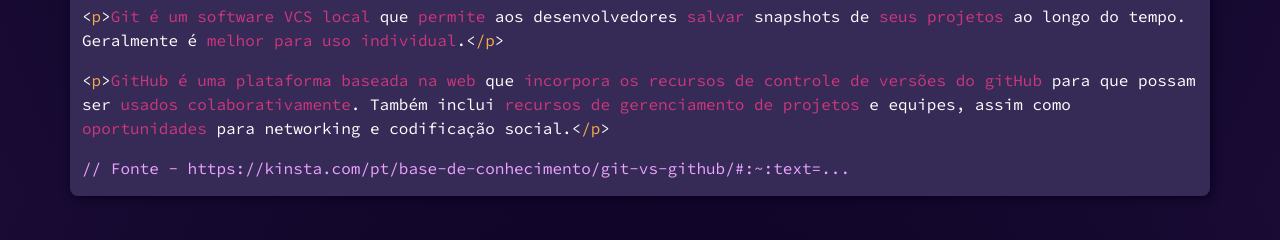
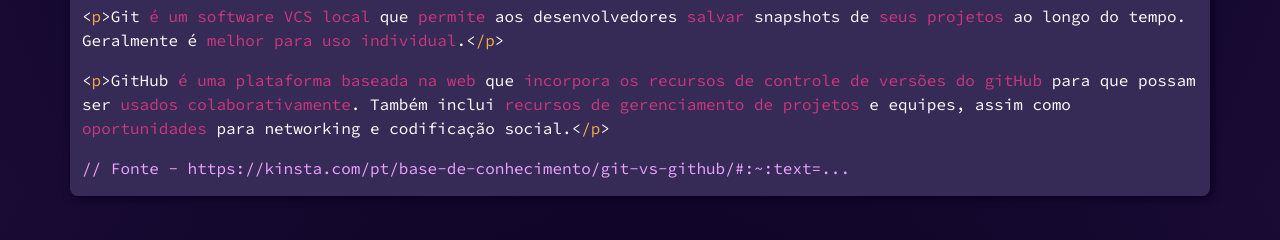
Before and after one commit to pedrolulcas/git-and-versioning, a plain HTML site: page index.html in a window 1280 px wide. Shown: the part 548-788 px from the top of the page. Drawn offline with nearby package versions, Linux system fonts and the light colour scheme.

Commit message:
added tag span

```diff
--- a/index.html
+++ b/index.html
@@ -24,8 +24,8 @@
             <div class="col">
                 <p class="comentario">// Bloco - 2</p>
                 <h1><<span>h1</span>> Git ou GitHub ?<<span>/h1</span>></h1>
-                <p><<span>p</span>><span class="destaque">Git é um software VCS local</span> que <span class="destaque">permite</span> aos desenvolvedores <span class="destaque">salvar</span> snapshots de <span class="destaque">seus projetos</span> ao longo do tempo. Geralmente é <span class="destaque">melhor para uso individual</span>.<<span>/p</span>></p>
-                <p><<span>p</span>><span class="destaque">GitHub é uma plataforma baseada na web</span> que <span class="destaque">incorpora os recursos de controle de versões do gitHub</span> para que possam ser <span class="destaque">usados colaborativamente</span>. Também inclui <span class="destaque">recursos de gerenciamento de projetos </span>e equipes, assim como <span class="destaque">oportunidades</span> para networking e codificação social.<<span>/p</span>></p>
+                <p><<span>p</span>>Git<span class="destaque"> é um software VCS local</span> que <span class="destaque">permite</span> aos desenvolvedores <span class="destaque">salvar</span> snapshots de <span class="destaque">seus projetos</span> ao longo do tempo. Geralmente é <span class="destaque">melhor para uso individual</span>.<<span>/p</span>></p>
+                <p><<span>p</span>>GitHub<span class="destaque"> é uma plataforma baseada na web</span> que <span class="destaque">incorpora os recursos de controle de versões do gitHub</span> para que possam ser <span class="destaque">usados colaborativamente</span>. Também inclui <span class="destaque">recursos de gerenciamento de projetos </span>e equipes, assim como <span class="destaque">oportunidades</span> para networking e codificação social.<<span>/p</span>></p>
                 <p class="comentario">// Fonte - <a href="https://kinsta.com/pt/base-de-conhecimento/git-vs-github/#:~:text=git%20%C3%A9%20um%20software%20VCS,que%20possam%20ser%20usados%20colaborativamente.">https://kinsta.com/pt/base-de-conhecimento/git-vs-github/#:~:text=...</a></p>
             </div>
         </div>
```
